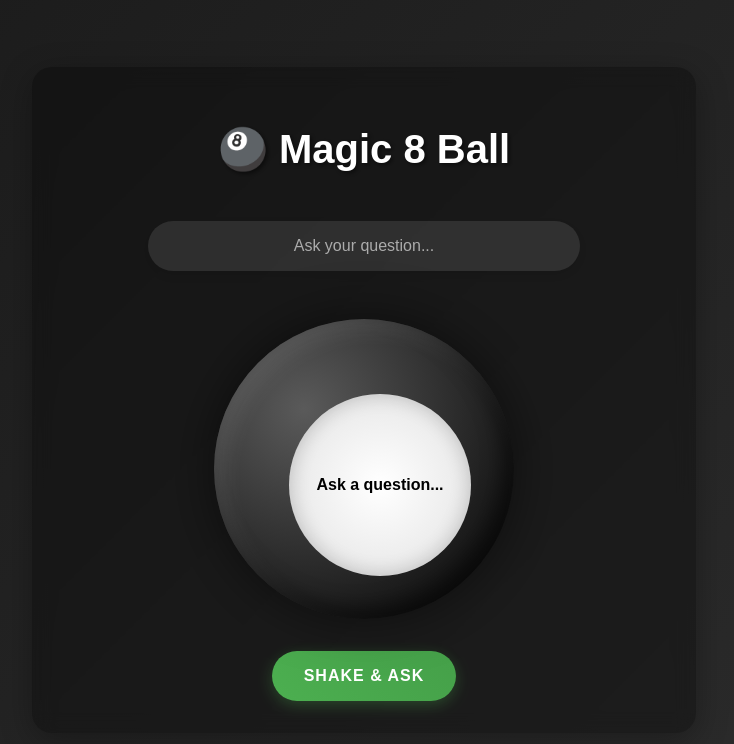
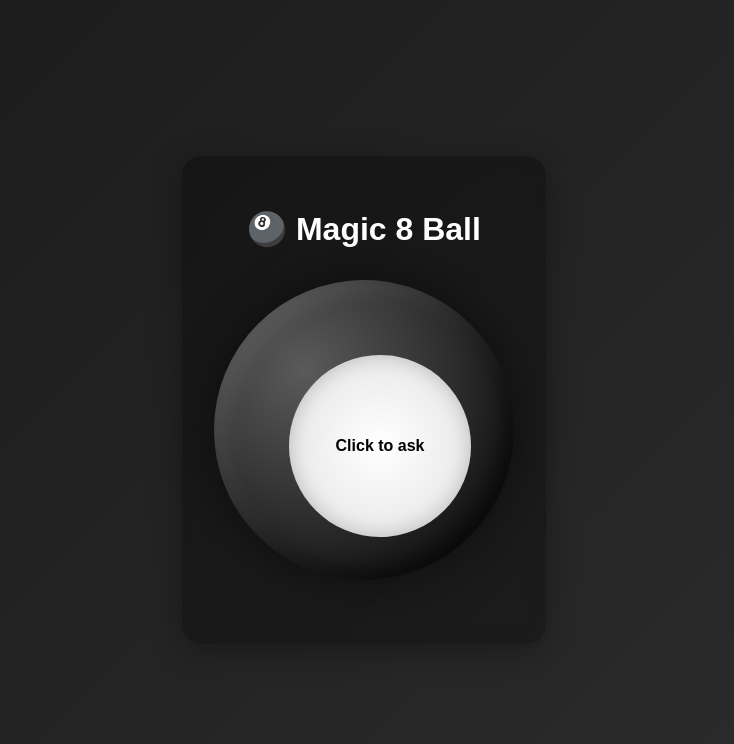
Before and after one commit to fjcloud/magic8ball, a plain HTML site: page static/index.html in a window 1280 px wide. Shown: the whole page, without its empty margins (276-1010 px from the left). Drawn offline with Linux system fonts and the light colour scheme.

Commit message:
Update index.html

```diff
--- a/static/index.html
+++ b/static/index.html
@@ -13,7 +13,6 @@
             justify-content: center;
             align-items: center;
         }
-
         .container {
             text-align: center;
             padding: 2rem;
@@ -21,16 +20,7 @@
             border-radius: 20px;
             box-shadow: 0 8px 32px 0 rgba(0, 0, 0, 0.3);
             backdrop-filter: blur(10px);
-            max-width: 600px;
-            width: 90%;
         }
-
-        h1 {
-            font-size: 2.5rem;
-            margin-bottom: 2rem;
-            text-shadow: 2px 2px 4px rgba(0, 0, 0, 0.5);
-        }
-
         .magic-ball {
             width: 300px;
             height: 300px;
@@ -40,16 +30,11 @@
             position: relative;
             cursor: pointer;
             transition: transform 0.3s ease;
-            box-shadow:
-                inset -10px -10px 20px rgba(0, 0, 0, 0.5),
-                inset 10px 10px 20px rgba(255, 255, 255, 0.1),
-                0 0 50px rgba(0, 0, 0, 0.5);
+            box-shadow: inset -10px -10px 20px rgba(0, 0, 0, 0.5),
+                       inset 10px 10px 20px rgba(255, 255, 255, 0.1),
+                       0 0 50px rgba(0, 0, 0, 0.5);
         }
-
-        .magic-ball:hover {
-            transform: scale(1.05);
-        }
-
+        .magic-ball:hover { transform: scale(1.05); }
         .answer-window {
             width: 150px;
             height: 150px;
@@ -68,52 +53,6 @@
             box-shadow: inset 0 0 20px rgba(0, 0, 0, 0.2);
             font-weight: bold;
         }
-
-        input {
-            width: 80%;
-            max-width: 400px;
-            padding: 1rem;
-            margin: 1rem;
-            border: none;
-            border-radius: 25px;
-            background: rgba(255, 255, 255, 0.1);
-            color: white;
-            font-size: 1rem;
-            text-align: center;
-            transition: all 0.3s ease;
-            box-shadow: 0 4px 12px rgba(0, 0, 0, 0.1);
-        }
-
-        input:focus {
-            outline: none;
-            background: rgba(255, 255, 255, 0.2);
-            box-shadow: 0 4px 20px rgba(0, 0, 0, 0.2);
-        }
-
-        input::placeholder {
-            color: rgba(255, 255, 255, 0.6);
-        }
-
-        button {
-            padding: 1rem 2rem;
-            background: linear-gradient(45deg, #4CAF50, #45a049);
-            color: white;
-            border: none;
-            border-radius: 25px;
-            cursor: pointer;
-            font-size: 1rem;
-            font-weight: bold;
-            transition: all 0.3s ease;
-            text-transform: uppercase;
-            letter-spacing: 1px;
-            box-shadow: 0 4px 15px rgba(76, 175, 80, 0.3);
-        }
-
-        button:hover {
-            transform: translateY(-2px);
-            box-shadow: 0 6px 20px rgba(76, 175, 80, 0.4);
-        }
-
         @keyframes shake {
             0%, 100% { transform: rotate(0deg); }
             20% { transform: rotate(-20deg); }
@@ -121,53 +60,33 @@
             60% { transform: rotate(-10deg); }
             80% { transform: rotate(10deg); }
         }
-
-        .shaking {
-            animation: shake 0.5s ease-in-out;
-        }
+        .shaking { animation: shake 0.5s ease-in-out; }
     </style>
 </head>
 <body>
     <div class="container">
         <h1>🎱 Magic 8 Ball</h1>
-        <input type="text" id="question" placeholder="Ask your question..."
-               onkeypress="if(event.keyCode===13)askQuestion()">
         <div class="magic-ball" onclick="askQuestion()">
-            <div class="answer-window" id="answer">
-                Ask a question...
-            </div>
+            <div class="answer-window" id="answer">Click to ask</div>
         </div>
-        <button onclick="askQuestion()">Shake & Ask</button>
     </div>
-
     <script>
         async function askQuestion() {
-            const question = document.getElementById('question').value;
             const ball = document.querySelector('.magic-ball');
             const answer = document.getElementById('answer');
-
-            if (!question.trim()) {
-                answer.textContent = "Ask a question...";
-                return;
-            }
 
             ball.classList.add('shaking');
             answer.style.opacity = '0.3';
 
             try {
-                const response = await fetch('/api/ask', {
-                    method: 'POST',
-                    headers: { 'Content-Type': 'application/json' },
-                    body: JSON.stringify({ question })
-                });
+                const response = await fetch('/api/ask');
                 const data = await response.json();
-
                 setTimeout(() => {
                     answer.textContent = data.answer;
                     answer.style.opacity = '1';
                 }, 500);
             } catch (error) {
-                answer.textContent = "Error, try again";
+                answer.textContent = "Try again";
             }
         }
 
```
